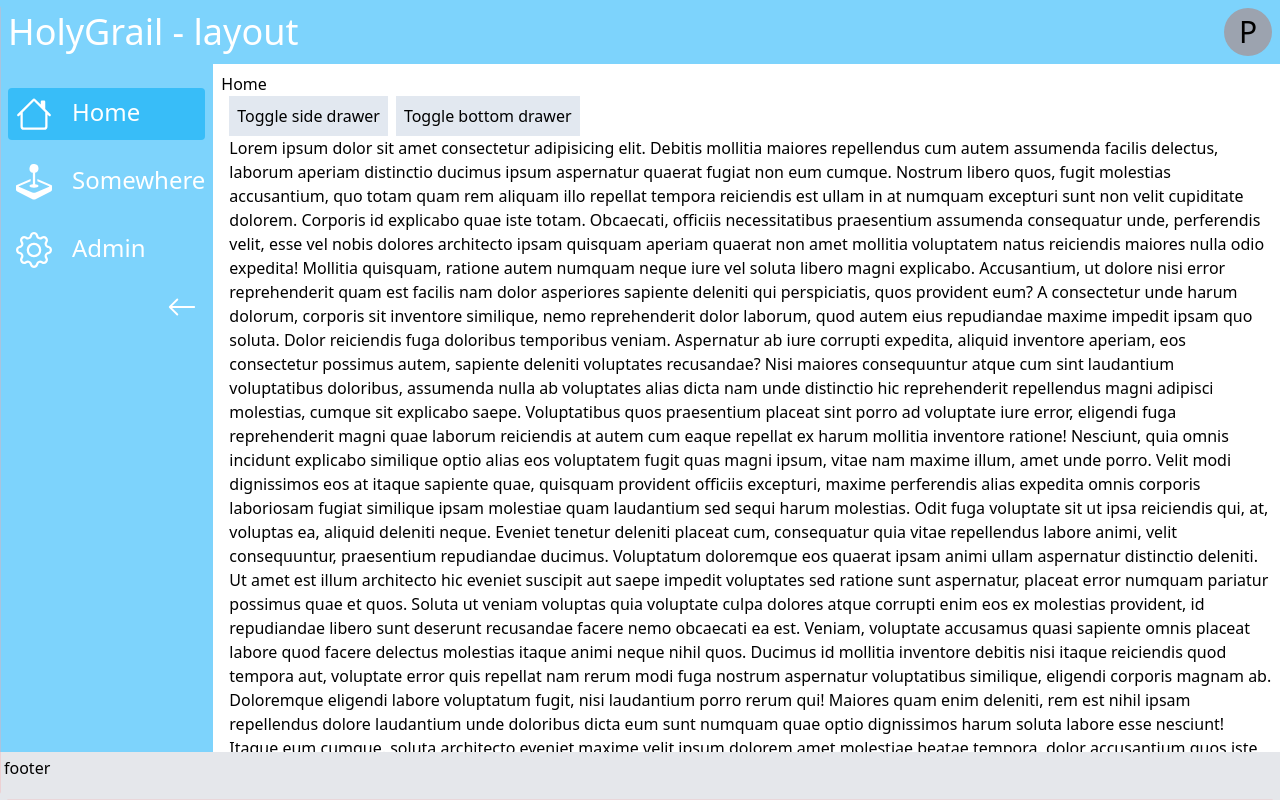
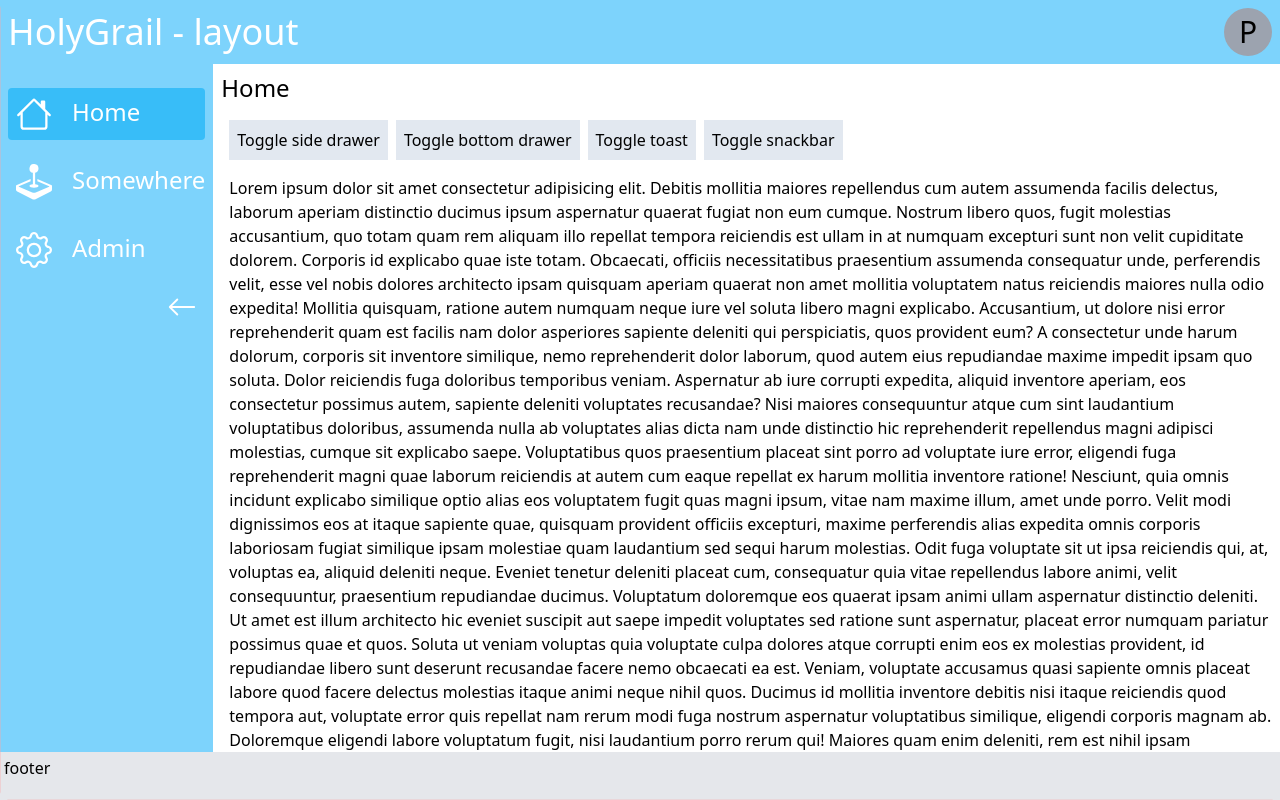
Before and after one commit to fillip1984/holy-grail-layout, a React (Vite) app: page / in a window 1280 px wide. Built offline with nearby package versions, Linux system fonts and the light colour scheme.

Commit message:
have toasts barely working, still work in prog

```diff
--- a/src/App.tsx
+++ b/src/App.tsx
@@ -7,12 +7,44 @@ import BottomDrawer from "./components/navigation/BottomDrawer";
 import Footer from "./components/navigation/Footer";
 import SideDrawer from "./components/navigation/SideDrawer";
 import SideNav from "./components/navigation/SideNav";
+import ToastContainer from "./components/navigation/ToastContainer";
 import TopNav from "./components/navigation/TopNav";
 import SomethingElse from "./components/SomethingElse/SomethingElse";
+import { Toast } from "./Types";
 
 const App = () => {
   const [sideDrawerVisible, setSideDrawerVisible] = useState(false);
   const [bottomDrawerVisible, setBottomDrawerVisible] = useState(false);
+
+  const [toasts, setToasts] = useState<Toast[]>([]);
+
+  const addToast = (toastToAdd: Toast) => {
+    setToasts((state) => [...state, toastToAdd]);
+
+    // switch state from visible = false to true to trigger animation
+    setTimeout(() => {
+      setToasts((state) =>
+        state.map((toast) =>
+          toast.id === toastToAdd.id ? { ...toast, visible: true } : toast
+        )
+      );
+    }, 0);
+
+    // in 10 secsswitch state from visible = true to false to trigger animation
+    setTimeout(() => {
+      setToasts((state) =>
+        state.map((toast) =>
+          toast.id === toastToAdd.id ? { ...toast, visible: false } : toast
+        )
+      );
+    }, 8000);
+  };
+
+  const removeToast = (toastToRemove: Toast) => {
+    setToasts((state) =>
+      state.filter((toast) => toast.id !== toastToRemove.id)
+    );
+  };
 
   return (
     <div className="flex h-screen flex-col">
@@ -28,6 +60,7 @@ const App = () => {
                 <Home
                   setSideDrawerVisible={setSideDrawerVisible}
                   setBottomDrawerVisible={setBottomDrawerVisible}
+                  addToast={addToast}
                 />
               }
             />
@@ -38,6 +71,7 @@ const App = () => {
                 <SomethingElse
                   setSideDrawerVisible={setSideDrawerVisible}
                   setBottomDrawerVisible={setBottomDrawerVisible}
+                  addToast={addToast}
                 />
               }
             />
@@ -63,6 +97,8 @@ const App = () => {
         setSideDrawerVisible={setSideDrawerVisible}
         setBottomDrawerVisible={setBottomDrawerVisible}
       />
+
+      <ToastContainer toasts={toasts} removeToast={removeToast} />
     </div>
   );
 };
--- /dev/null
+++ b/src/Types.tsx
@@ -0,0 +1,8 @@
+//import { BsInfoCircle } from "react-icons/bs";
+
+export interface Toast {
+  id: string;
+  //icon: typeof BsInfoCircle;
+  message: string;
+  visible: boolean;
+}
--- a/src/components/Home/Home.tsx
+++ b/src/components/Home/Home.tsx
@@ -1,12 +1,19 @@
+import { nanoid } from "nanoid";
 import { useRef } from "react";
+import { Toast } from "../../Types";
 
 interface HomeProps {
   setSideDrawerVisible: (state: boolean) => void;
   setBottomDrawerVisible: (state: boolean) => void;
+  addToast: (toast: Toast) => void;
 }
 
-const Home = ({ setSideDrawerVisible, setBottomDrawerVisible }: HomeProps) => {
-  const mainAnchorRef = useRef<HTMLSpanElement>(null);
+const Home = ({
+  setSideDrawerVisible,
+  setBottomDrawerVisible,
+  addToast,
+}: HomeProps) => {
+  const mainAnchorRef = useRef<HTMLHeadingElement>(null);
 
   return (
     <main className="flex-1 space-x-2 overflow-auto p-2 pb-20">
@@ -18,9 +25,11 @@ const Home = ({ setSideDrawerVisible, setBottomDrawerVisible }: HomeProps) => {
           and not have to remember to add it to each view... TODO! */}
       {/* toolbar...coming soon */}
 
-      <span ref={mainAnchorRef} className="block">
+      <h4 ref={mainAnchorRef} className="block pb-4">
         Home
-      </span>
+      </h4>
+
+      <div className="flex flex-wrap gap-2">
         <button
           className="bg-slate-200 p-2"
           onClick={() => setSideDrawerVisible(true)}>
@@ -31,7 +40,21 @@ const Home = ({ setSideDrawerVisible, setBottomDrawerVisible }: HomeProps) => {
           onClick={() => setBottomDrawerVisible(true)}>
           Toggle bottom drawer
         </button>
-      <div>
+        <button
+          className="bg-slate-200 p-2"
+          onClick={() =>
+            addToast({
+              id: nanoid(),
+              message: "it worked!",
+              visible: false,
+            })
+          }>
+          Toggle toast
+        </button>
+        <button className="bg-slate-200 p-2">Toggle snackbar</button>
+      </div>
+
+      <div className="mt-4">
         Lorem ipsum dolor sit amet consectetur adipisicing elit. Debitis
         mollitia maiores repellendus cum autem assumenda facilis delectus,
         laborum aperiam distinctio ducimus ipsum aspernatur quaerat fugiat non
--- a/src/components/SomethingElse/SomethingElse.tsx
+++ b/src/components/SomethingElse/SomethingElse.tsx
@@ -1,18 +1,30 @@
+import { nanoid } from "nanoid";
+import { BsDownload, BsPlusLg, BsTrash, BsUpload } from "react-icons/bs";
+import { Toast } from "../../Types";
+
 interface SomethingElseProps {
   setSideDrawerVisible: (state: boolean) => void;
   setBottomDrawerVisible: (state: boolean) => void;
+  addToast: (toast: Toast) => void;
 }
-
-import { BsDownload, BsPlusLg, BsTrash, BsUpload } from "react-icons/bs";
 
 const SomethingElse = ({
   setSideDrawerVisible,
   setBottomDrawerVisible,
+  addToast,
 }: SomethingElseProps) => {
   return (
     <div className="flex flex-1 flex-col">
       <div className="toolbar w-full space-x-2 bg-gray-300 p-2">
-        <button className="rounded bg-sky-200 p-2">
+        <button
+          className="rounded bg-sky-200 p-2"
+          onClick={() =>
+            addToast({
+              id: nanoid(),
+              message: "it worked!",
+              visible: false,
+            })
+          }>
           <BsPlusLg />
         </button>
         <button className="rounded bg-red-200 p-2">
--- /dev/null
+++ b/src/components/navigation/ToastCard.tsx
@@ -0,0 +1,33 @@
+import { BsInfoCircle } from "react-icons/bs";
+import { Toast } from "../../Types";
+
+interface ToastCardProps {
+  toast: Toast;
+  removeToast: (toastToRemove: Toast) => void;
+}
+
+const ToastCard = ({ toast, removeToast }: ToastCardProps) => {
+  return (
+    <div
+      className={`pointer-events-auto z-50 flex min-h-[8vh] w-full items-center justify-between rounded-lg bg-sky-300 p-2 text-2xl transition-all duration-300
+      ${
+        toast.visible
+          ? "-translate-x-100 opacity-100"
+          : "translate-x-full opacity-0"
+      }`}>
+      <div className="flex items-center space-x-2">
+        <span>
+          <BsInfoCircle />
+        </span>
+        <span>{toast.message}</span>
+      </div>
+      <button
+        className="flex h-8 w-8 items-center justify-end rounded-full border border-black p-2"
+        onClick={() => removeToast(toast)}>
+        X
+      </button>
+    </div>
+  );
+};
+
+export default ToastCard;
--- /dev/null
+++ b/src/components/navigation/ToastContainer.tsx
@@ -0,0 +1,19 @@
+import { Toast } from "../../Types";
+import ToastCard from "./ToastCard";
+
+interface ToastContainerProps {
+  toasts: Toast[];
+  removeToast: (toastToRemove: Toast) => void;
+}
+
+const ToastContainer = ({ toasts, removeToast }: ToastContainerProps) => {
+  return (
+    <div className="pointer-events-none absolute top-0 right-0 bottom-0 flex w-1/2 flex-col items-center justify-end space-y-2 px-4 py-6">
+      {toasts.map((toast) => (
+        <ToastCard key={toast.id} toast={toast} removeToast={removeToast} />
+      ))}
+    </div>
+  );
+};
+
+export default ToastContainer;
```
Lines whose indentation alone changed are shown as unchanged.
